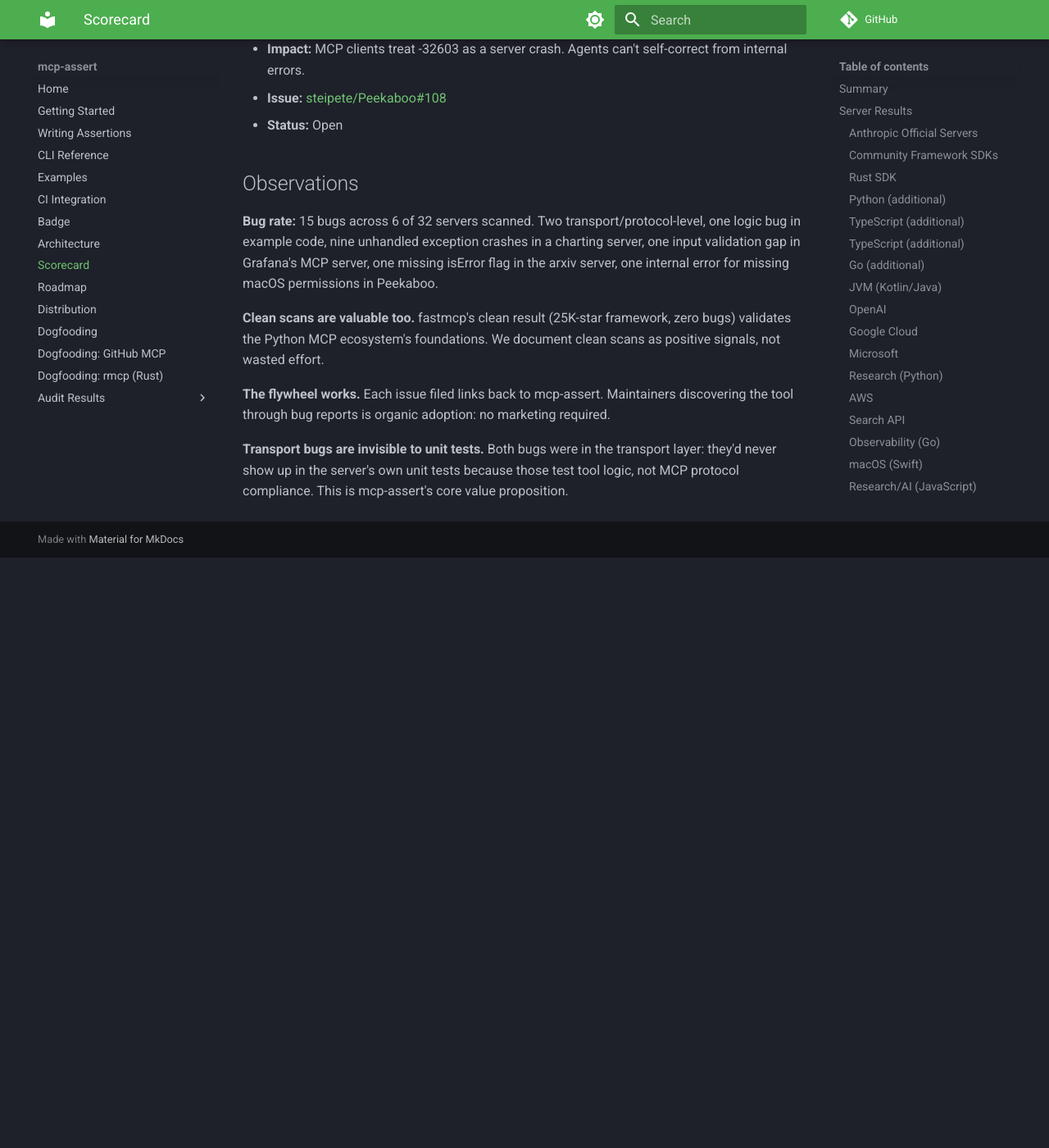
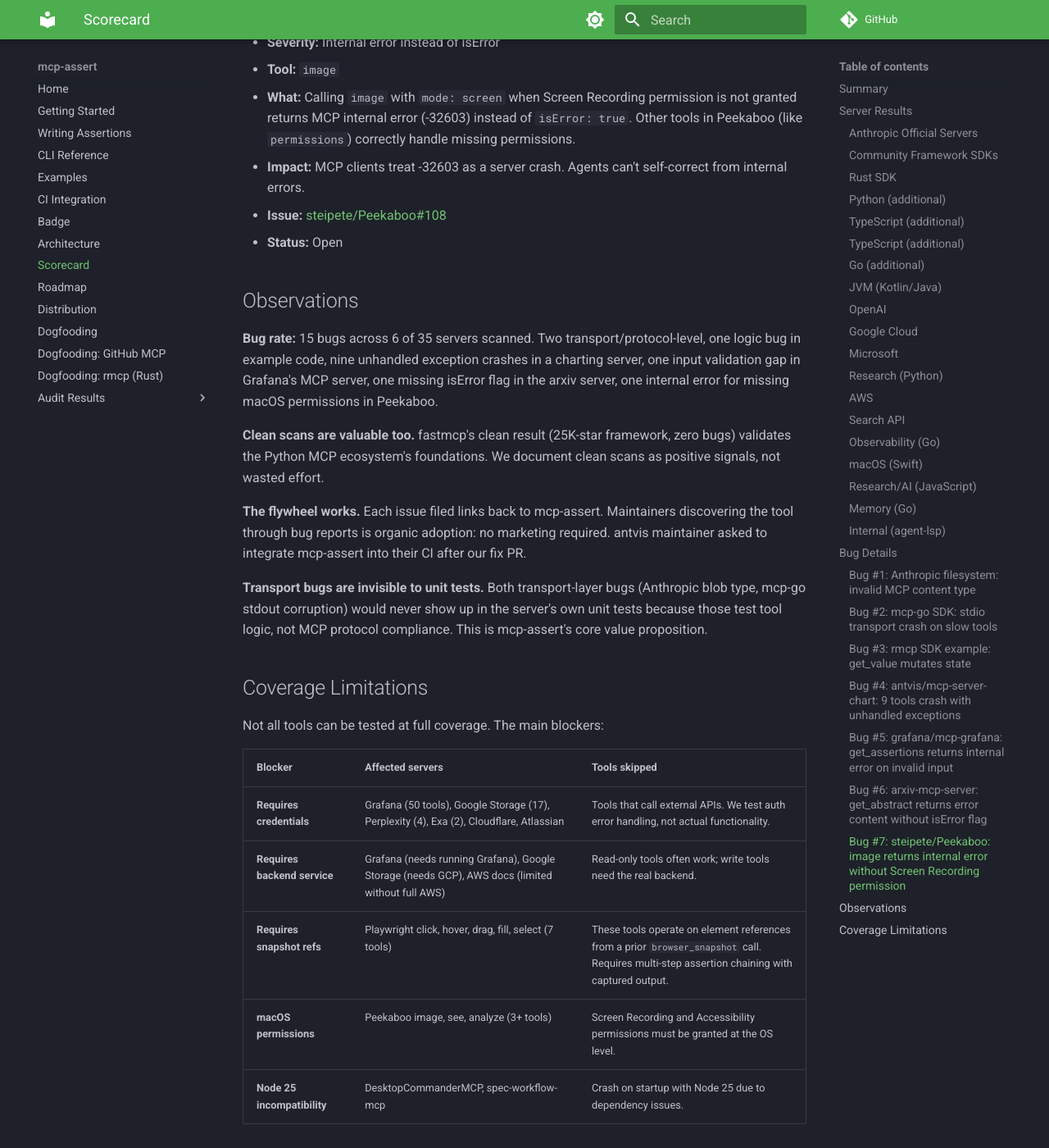
Before and after one commit to blackwell-systems/mcp-assert, an MkDocs documentation site: the page built from docs/scorecard.md, in a window 1280 px wide and 1400 px high, scrolled down 13199 px. Shown: the whole window at 82% size. Built offline with MkDocs 1.6.1 and Material for MkDocs 9.7.7, drawn with Linux system fonts in a browser that asks for light colours; comment, search, counter and statistics services are not loaded; before the commit the page ends 13879 px from its top, so only the background shows below that; some of the changed text lies outside the part shown.

Commit message:
docs: update scorecard totals, coverage limitations section
Playwright 10->14 assertions (67%), engram 6->16 (100%).
427 total assertions. Added Coverage Limitations section documenting
what blocks full coverage: missing credentials, backend services,
snapshot refs, macOS permissions, Node 25 incompatibility.

```diff
--- a/docs/scorecard.md
+++ b/docs/scorecard.md
@@ -105,7 +105,7 @@
 
 | Server | Language | Transport | Assertions | Coverage | Bugs | Issue |
 |--------|----------|-----------|------------|----------|------|-------|
-| `@playwright/mcp` | TypeScript | stdio | 10 | 48% (10/21 tools) | 0 | Clean. Navigate, snapshot, screenshot, JS evaluate, console, network, resize, close, invalid URL rejection, empty page handling. |
+| `@playwright/mcp` | TypeScript | stdio | 14 | 67% (14/21 tools) | 0 | Clean. Navigate, snapshot, screenshot, JS evaluate, console, network, resize, close, tabs, navigate back, press key, wait for element, invalid URL rejection, empty page handling. |
 
 ### Research (Python)
 
@@ -148,7 +148,7 @@
 
 | Server | Language | Transport | Assertions | Coverage | Bugs | Issue |
 |--------|----------|-----------|------------|----------|------|-------|
-| `Gentleman-Programming/engram` | Go | stdio | 6 | 38% (6/16 tools) | 0 | Clean. Persistent memory system with SQLite. Context, search, stats, error handling for missing observations. |
+| `Gentleman-Programming/engram` | Go | stdio | 16 | 100% (16/16 tools) | 0 | Clean. Full coverage including writes (save, delete, update, merge, session lifecycle). SQLite state is self-contained. |
 
 ### Internal (agent-lsp)
 
@@ -223,10 +223,26 @@
 
 ## Observations
 
-**Bug rate:** 15 bugs across 6 of 32 servers scanned. Two transport/protocol-level, one logic bug in example code, nine unhandled exception crashes in a charting server, one input validation gap in Grafana's MCP server, one missing isError flag in the arxiv server, one internal error for missing macOS permissions in Peekaboo.
+**Bug rate:** 15 bugs across 6 of 35 servers scanned. Two transport/protocol-level, one logic bug in example code, nine unhandled exception crashes in a charting server, one input validation gap in Grafana's MCP server, one missing isError flag in the arxiv server, one internal error for missing macOS permissions in Peekaboo.
 
 **Clean scans are valuable too.** fastmcp's clean result (25K-star framework, zero bugs) validates the Python MCP ecosystem's foundations. We document clean scans as positive signals, not wasted effort.
 
-**The flywheel works.** Each issue filed links back to mcp-assert. Maintainers discovering the tool through bug reports is organic adoption: no marketing required.
+**The flywheel works.** Each issue filed links back to mcp-assert. Maintainers discovering the tool through bug reports is organic adoption: no marketing required. antvis maintainer asked to integrate mcp-assert into their CI after our fix PR.
 
-**Transport bugs are invisible to unit tests.** Both bugs were in the transport layer: they'd never show up in the server's own unit tests because those test tool logic, not MCP protocol compliance. This is mcp-assert's core value proposition.
+**Transport bugs are invisible to unit tests.** Both transport-layer bugs (Anthropic blob type, mcp-go stdout corruption) would never show up in the server's own unit tests because those test tool logic, not MCP protocol compliance. This is mcp-assert's core value proposition.
+
+## Coverage Limitations
+
+Not all tools can be tested at full coverage. The main blockers:
+
+| Blocker | Affected servers | Tools skipped |
+|---------|-----------------|---------------|
+| **Requires credentials** | Grafana (50 tools), Google Storage (17), Perplexity (4), Exa (2), Cloudflare, Atlassian | Tools that call external APIs. We test auth error handling, not actual functionality. |
+| **Requires backend service** | Grafana (needs running Grafana), Google Storage (needs GCP), AWS docs (limited without full AWS) | Read-only tools often work; write tools need the real backend. |
+| **Requires snapshot refs** | Playwright click, hover, drag, fill, select (7 tools) | These tools operate on element references from a prior `browser_snapshot` call. Requires multi-step assertion chaining with captured output. |
+| **macOS permissions** | Peekaboo image, see, analyze (3+ tools) | Screen Recording and Accessibility permissions must be granted at the OS level. |
+| **Node 25 incompatibility** | DesktopCommanderMCP, spec-workflow-mcp | Crash on startup with Node 25 due to dependency issues. |
+
+**Per-assertion Docker isolation** (shipped) addresses write safety but not missing credentials or backends. For servers that need a backend (Grafana, databases), the next step is docker-compose with service containers.
+
+**What we can test without credentials:** auth error handling (does the server return `isError: true` with a helpful message?), input validation (does it reject bad params gracefully?), schema conformance (does `tools/list` return valid schemas?), and graceful degradation (does the server start and respond without crashing?).
```
Also changed, not shown: other parts of docs/scorecard.md (+1 -1 lines).
